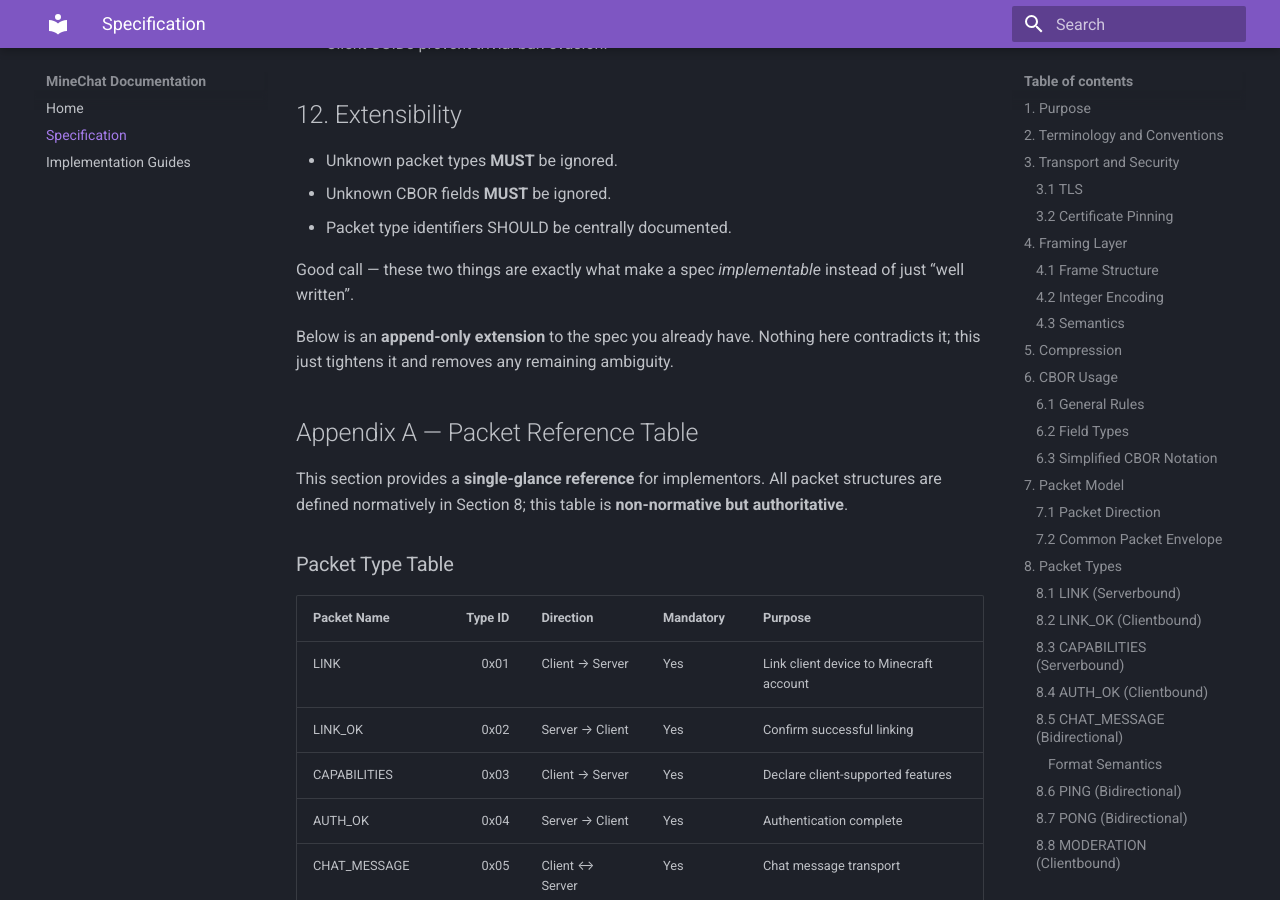
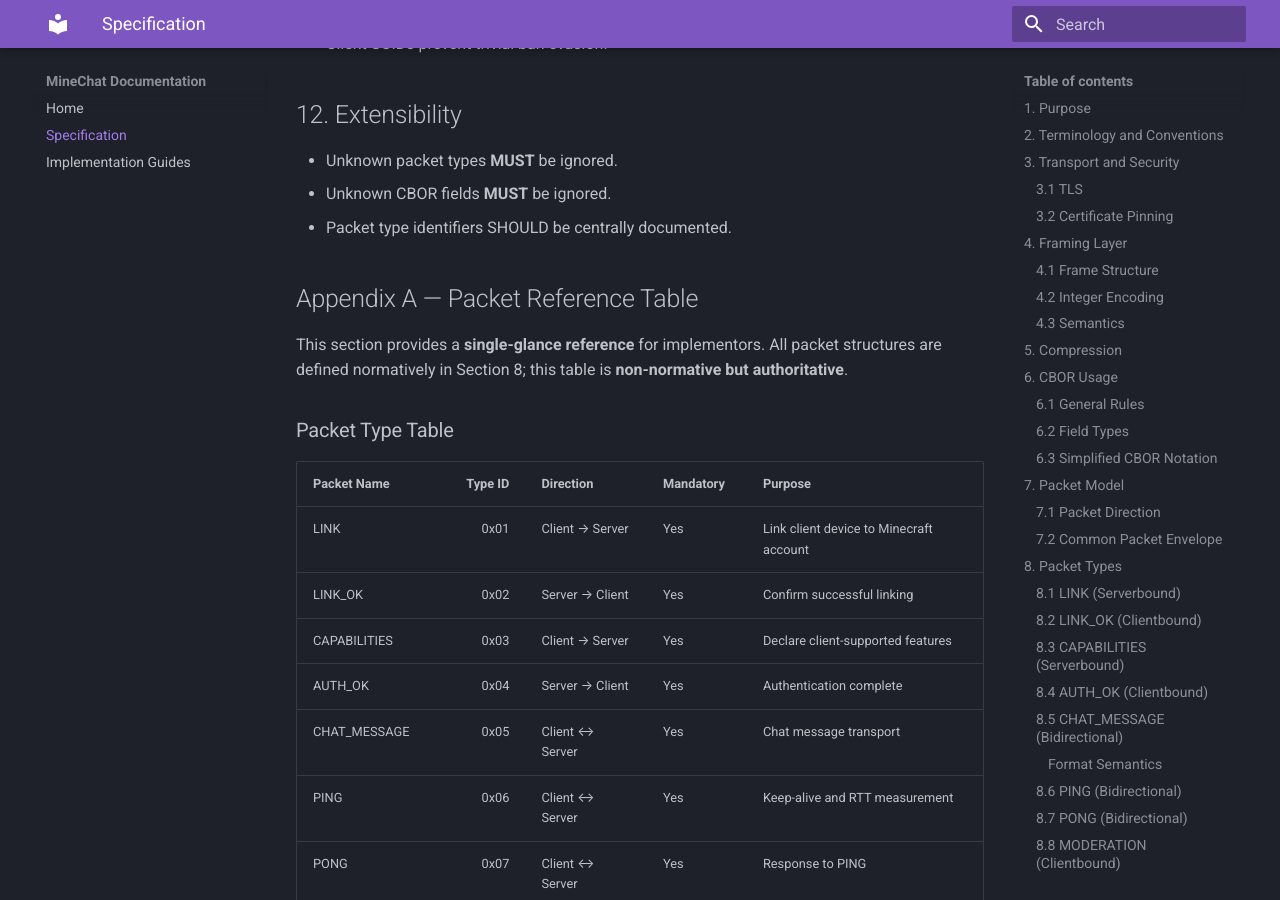
Before and after one commit to MineChatPowered/docs, an MkDocs documentation site: the page built from docs/specification.md, in a window 1280 px wide and 900 px high, scrolled down 7757 px. Built offline with MkDocs 1.6.1 and Material for MkDocs 9.7.7, drawn with Linux system fonts in a browser that asks for light colours.

Commit message:
chore: remove unnecessary text in specification.md
I'm not a good writer, so I asked an AI to help me write the
specification. When I did that, I accidentally copied and pasted part
of the response that wasn't the spec.

I checked the text myself to make sure it all makes sense with this
protocol, but I somehow read past it. It should all be fine now.

```diff
--- a/docs/specification.md
+++ b/docs/specification.md
@@ -334,10 +334,6 @@ Client                         Server
 - Unknown CBOR fields **MUST** be ignored.
 - Packet type identifiers SHOULD be centrally documented.
 
-Good call — these two things are exactly what make a spec *implementable* instead of just “well written”.
-
-Below is an **append-only extension** to the spec you already have. Nothing here contradicts it; this just tightens it and removes any remaining ambiguity.
-
 ## Appendix A — Packet Reference Table
 
 This section provides a **single-glance reference** for implementors.
```
